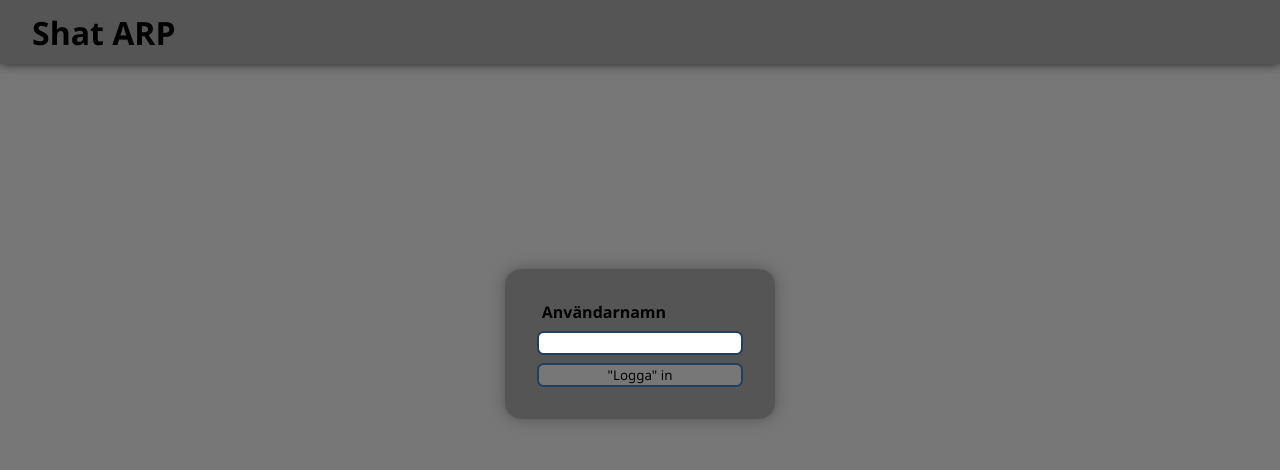
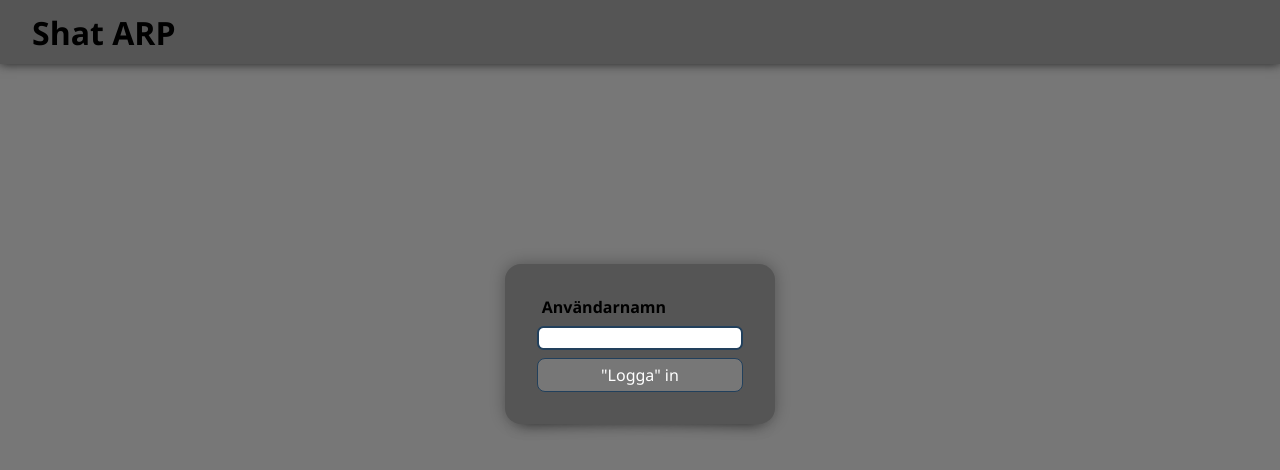
Before and after one commit to Atkinstinkmoore/shat-arp, a website: page public/index.html in a window 1280 px wide. Drawn offline with nearby package versions, Linux system fonts and the light colour scheme.

Commit message:
pending changes

```diff
--- a/public/css/styles.css
+++ b/public/css/styles.css
@@ -24,6 +24,19 @@ header {
   z-index: 2;
 }
 
+.logout {
+  background: #fff;
+  color: var(--darkgrey);
+  padding: 0.5em 1em;
+  border-radius: 0.5em;
+  line-height: 1;
+}
+
+.logout:hover {
+  color: #fff;
+  background: #222;
+}
+
 body {
   background: var(--defaultgrey);
 }
@@ -45,15 +58,44 @@ body {
   padding: 2em;
   border-radius: 1em;
   box-shadow: 0 0 15px rgba(0, 0, 0, 0.3);
+  position: relative;
+}
+
+.login-form::before,
+.login-form::after {
+  content: "";
+  position: absolute;
+  z-index: -1;
+  left: 10px;
+  right: 10px;
+  box-shadow: 0 5px 15px -5px rgba(0, 0, 0, 0.5);
+  height: 2rem;
+  bottom: 7px;
+}
+
+.login-form::before {
+  transform: rotate(-3deg);
+}
+.login-form::after {
+  transform: rotate(3deg);
 }
 .login-form > label {
   padding: 0 0.3em;
   font-weight: bold;
 }
-button {
+.btn {
   background: var(--defaultgrey);
-  border: 2px solid var(--darkblue);
   border-radius: 0.5em;
+  text-align: center;
+  padding: 0.5em 1em;
+  color: #fff;
+  line-height: 1;
+  border: 1px solid var(--darkblue);
+}
+.btn:hover {
+  color: var(--darkgrey);
+  background: #fff;
+  font-weight: bold;
 }
 
 input {
@@ -128,11 +170,9 @@ input {
 }
 
 #chat-form > input {
-  width: 80%;
+  width: 100%;
 }
-#chat-form > button {
-  width: 20%;
-}
+
 .chat-messages {
   grid-column: 2 / 3;
   grid-row: 1/2;
--- a/public/index.html
+++ b/public/index.html
@@ -24,7 +24,7 @@
           autocomplete="off"
         />
 
-        <button type="submit">"Logga" in</button>
+        <a class="btn" type="submit">"Logga" in</a>
       </form>
     </div>
   </body>
```
Also changed, not shown: public/chat.html (+2 -2 lines).
